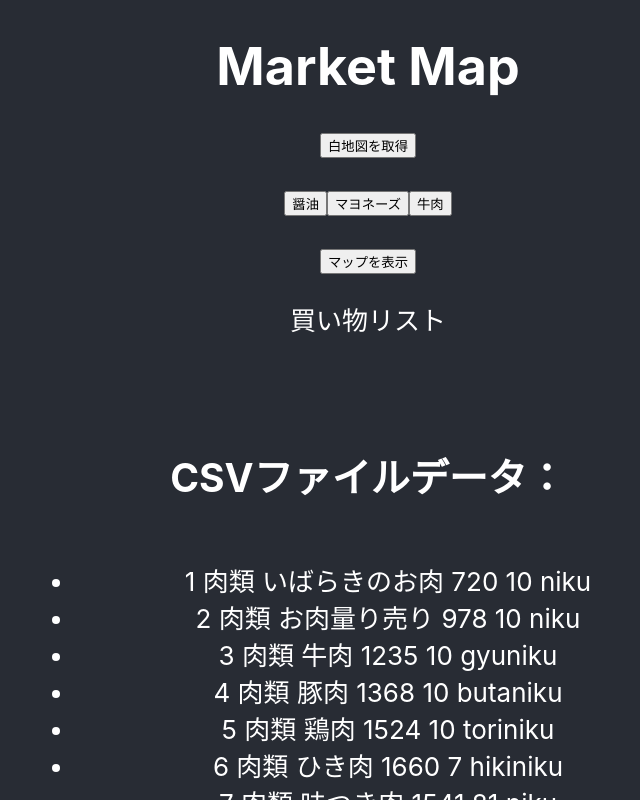
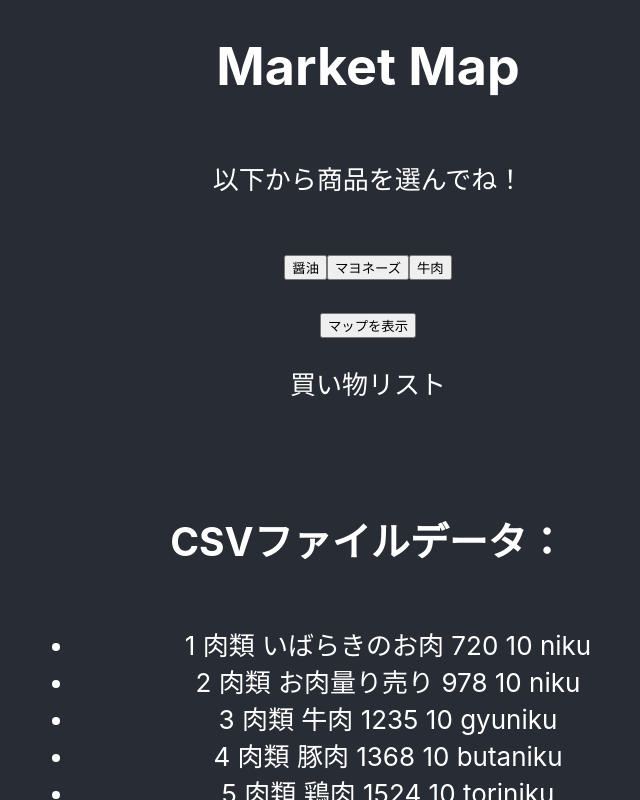
Before and after one commit to enpitut2023/MarketMap_front, a React (Create React App) app: page / in a window 1280 px wide. Shown: the top 800 px of the page, without its empty margins (272-912 px from the left). Built offline with nearby package versions, Linux system fonts and the light colour scheme.

Commit message:
白地図消去

```diff
--- a/src/App.jsx
+++ b/src/App.jsx
@@ -4,20 +4,9 @@ import React, { useState, useEffect } from 'react';
 
 function App() {
   const [image, setImageUrl] = React.useState();
-  const [whiteimage, setWhiteImageUrl] = React.useState();
   const [csvData, setCsvData] = useState([]);
   const [selected, setSelected] = useState([]);
   const [numbers, setnumbers] = useState([]);
-
-  const get_white_map = async() =>{
-    try{
-      const response = await fetch("https://marketmap-back.onrender.com/image/white");
-      const imageUrl = await response.blob();
-      setWhiteImageUrl(URL.createObjectURL(imageUrl));
-    }catch(error){
-      console.error("取得失敗！", error);
-    }
-  };
 
   const send_back = async(array) =>{
     try{
@@ -68,12 +57,7 @@ function App() {
         <h1 classname="title">
           Market Map
         </h1>
-        {whiteimage ?
-        <div>
-          <img src={whiteimage} alt="地図画像" width="100%" />
-        </div> :
-        <button onClick={get_white_map}>白地図を取得</button>
-        }
+        <p>以下から商品を選んでね！</p>
         <p>
           <button onClick={() => addelem(0, "醤油")}>醤油</button>
           <button onClick={() => addelem(1, "マヨネーズ")}>マヨネーズ</button>
```
